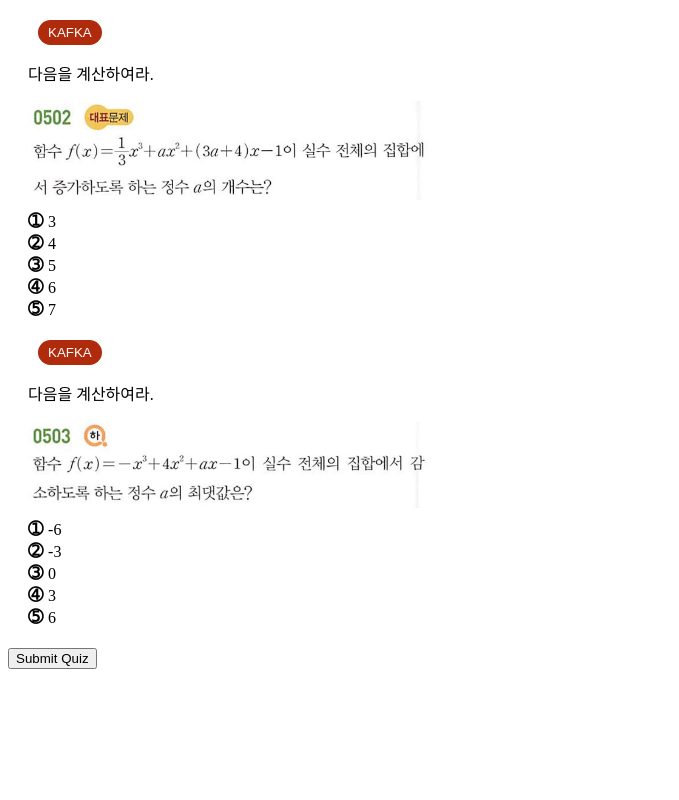
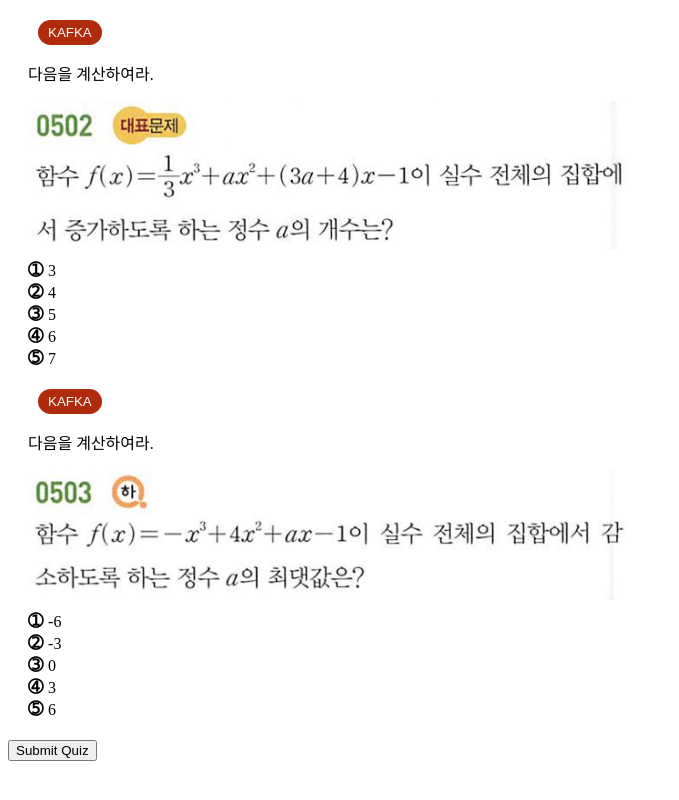
Before and after one commit to KAFKA-MATH/H2-004, a plain HTML site: page index.html in a window 1280 px wide. Shown: the whole page, without its empty margins (0-679 px from the left). Drawn offline with Linux system fonts and the light colour scheme.

Commit message:
Update index.html

```diff
--- a/index.html
+++ b/index.html
@@ -11,7 +11,7 @@
         .question-image, .extra-image {
             display: block;
             margin: 10px 0;
-            max-width: 400px; /* Adjust image size */
+            max-width: 600px; /* Adjust image size */
         }
         .choices {
             margin: 10px 0;
```
